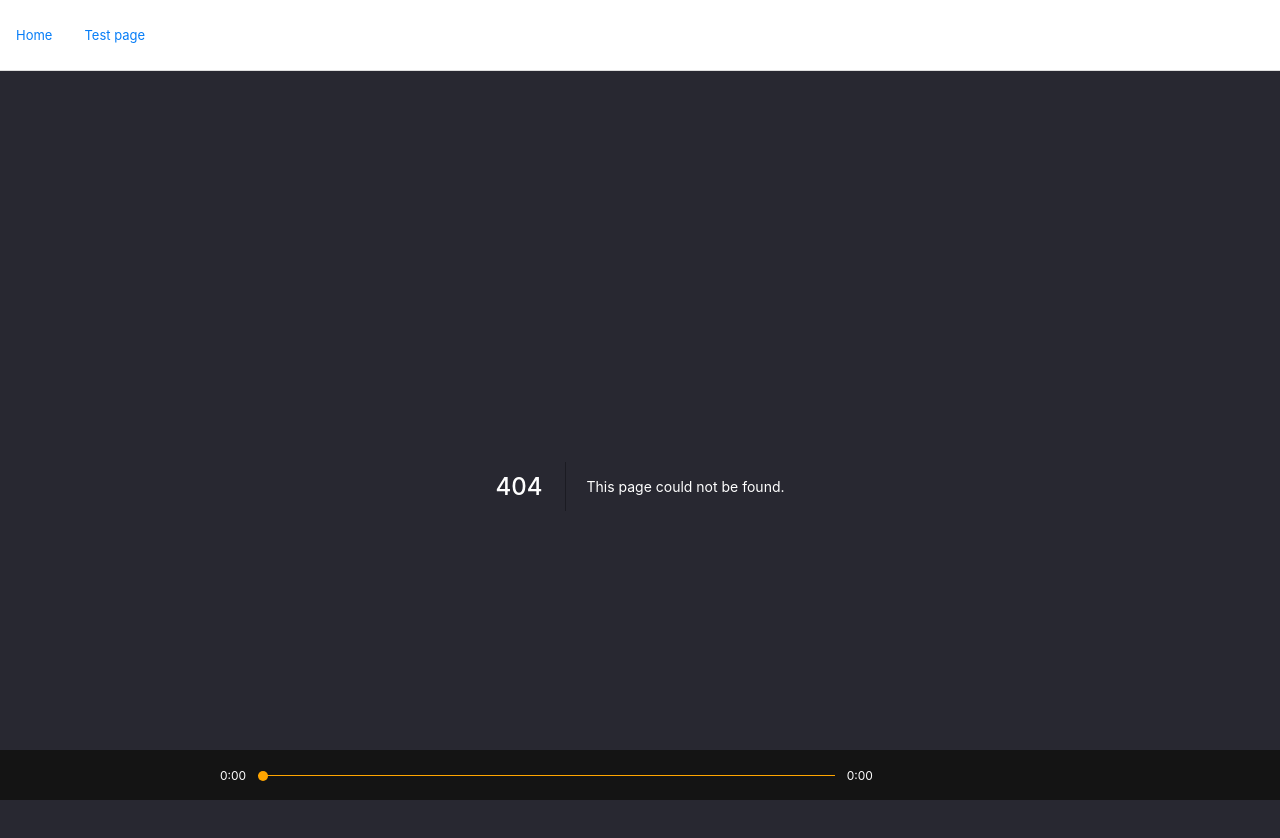
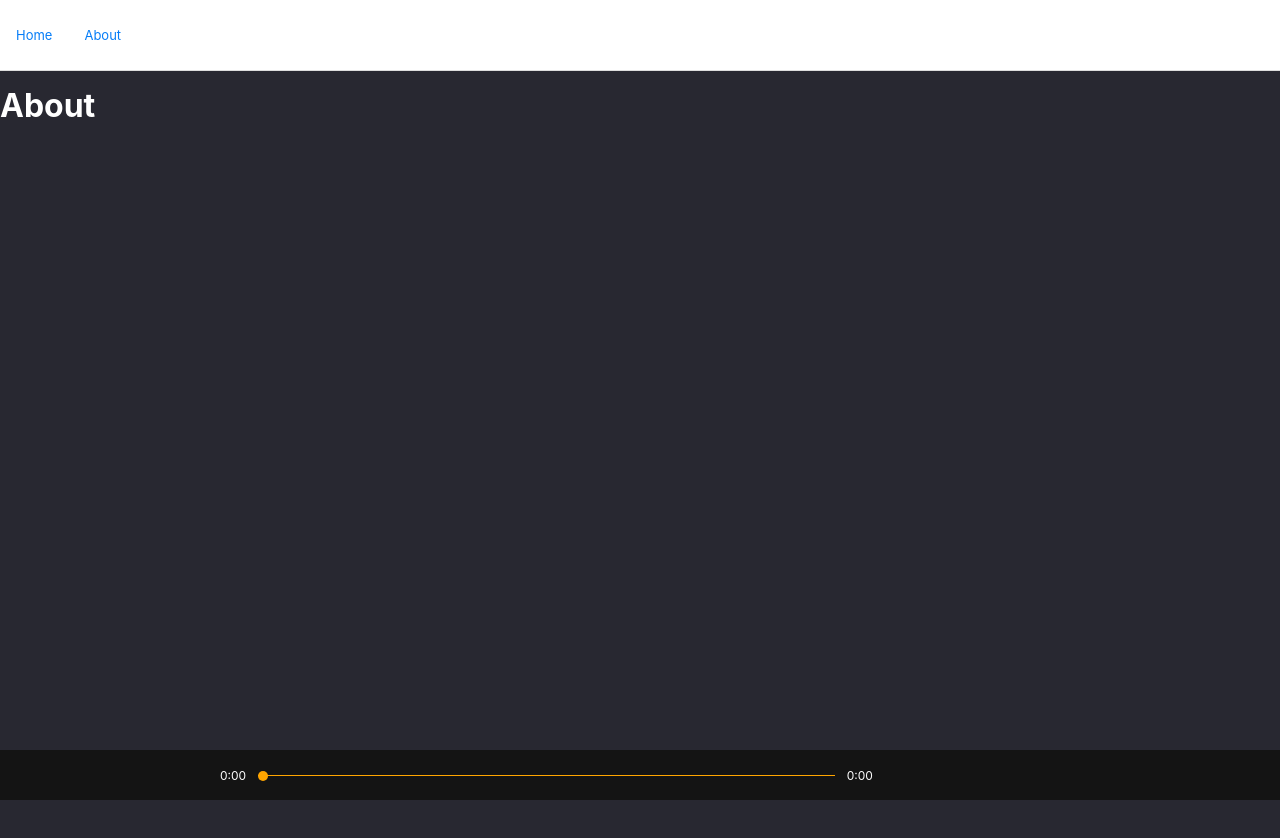
Before and after one commit to dbuss1/jam, a Next.js app: page /about in a window 1280 px wide. Before the commit this address had no page. Shown: the top 838 px of the page. After the commit the page ends 800 px from the top, so only its background shows below. Built offline with nearby package versions, Linux system fonts and the light colour scheme.

Commit message:
About page

```diff
--- a/src/components/nav.js
+++ b/src/components/nav.js
@@ -3,7 +3,7 @@ import Link from 'next/link';
 
 const links = [
   { href: '/', label: 'Home' },
-  { href: '/page2', label: 'Test page' }
+  { href: '/about', label: 'About' }
 ].map(link => {
   link.key = `nav-link-${link.href}-${link.label}`;
   return link;
--- /dev/null
+++ b/src/pages/about.js
@@ -0,0 +1,11 @@
+import React from 'react';
+
+const AboutPage = () => {
+  return (
+    <div>
+      <h1>About</h1>
+    </div>
+  );
+};
+
+export default AboutPage;
```
Also changed, not shown: src/pages/page2.js (deleted, +0 -11 lines).
